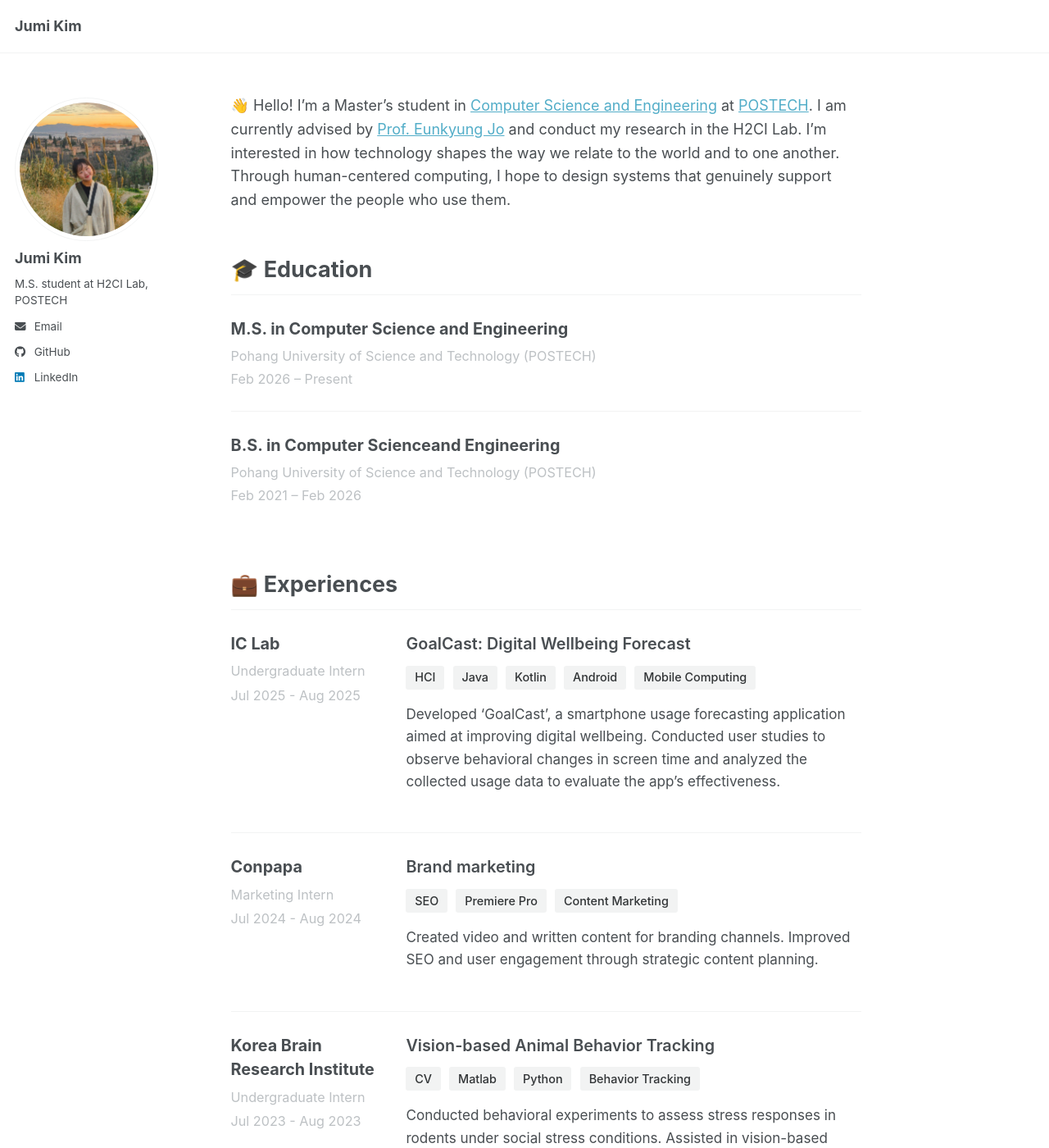
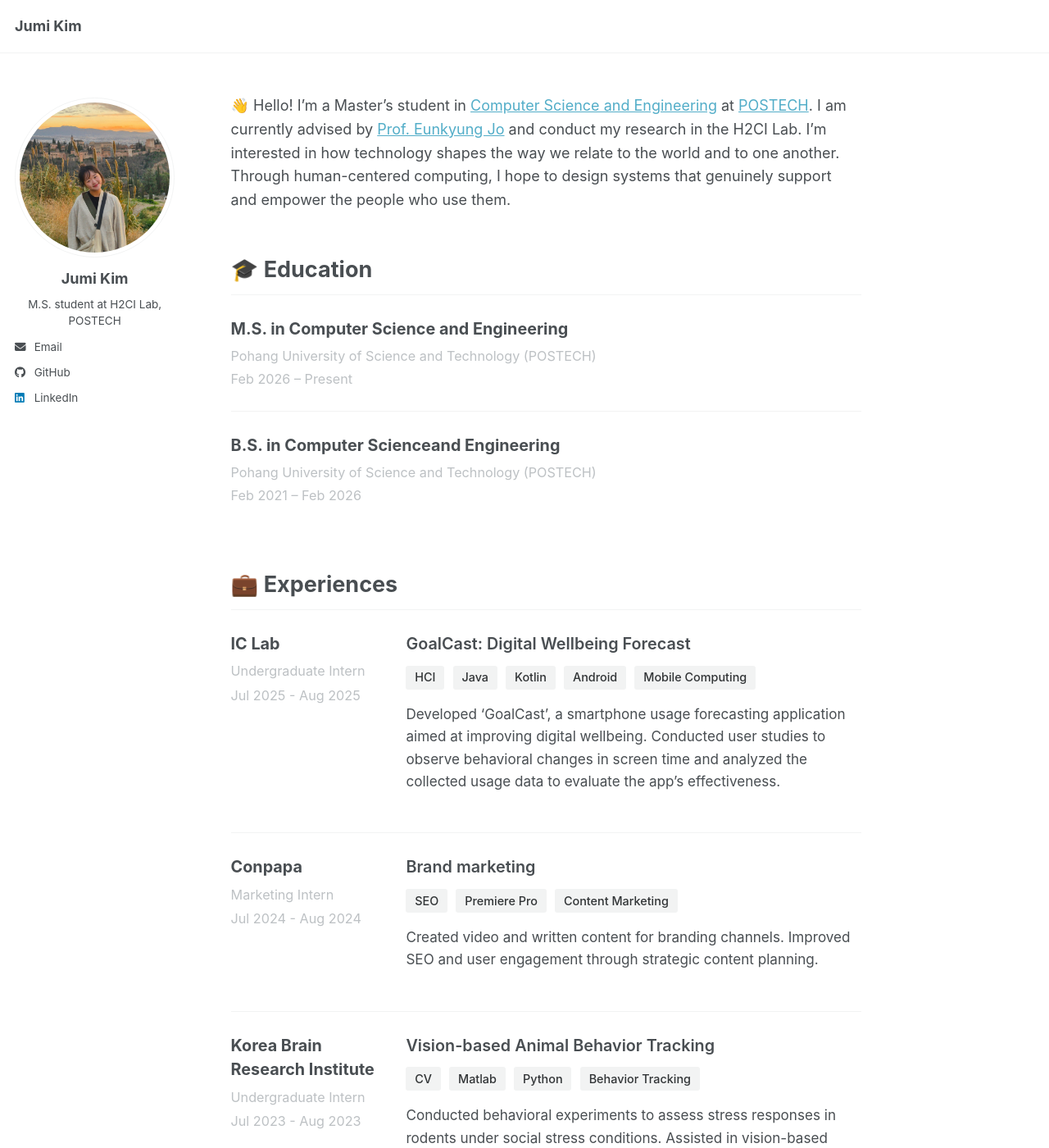
Before and after one commit to jglosa/jglosa.github.io, a Jekyll site: the page built from _pages/about.md, in a window 1280 px wide and 1400 px high. Shown: the whole window at 82% size. Built offline with Jekyll 4.4.1, drawn with Linux system fonts in a browser that asks for light colours; a script bundle is joined from its source files by our own code; library files that are not in the unit come from our copies.

Commit message:
sidebar middle align

```diff
--- a/_sass/layout/_sidebar.scss
+++ b/_sass/layout/_sidebar.scss
@@ -141,21 +141,15 @@
    ========================================================================== */
 
 .author__avatar {
-  display: table-cell;
-  vertical-align: top;
-  width: 36px;
-  // set width only, for non-square avatars
-  // height: 36px;
-
-  @include breakpoint($large) {
-    display: block;
-    width: auto;
-    height: auto;
-  }
+  display: block; /* table-cell에서 block으로 변경 */
+  margin: 0 auto 15px auto; /* 중앙 정렬 및 아래 여백 추가 */
+  width: 100%;
+  text-align: center;
 
   img {
-    max-width: 175px;
+    max-width: 220px; /* 175px에서 220px로 사진 크기 확대 */
     border-radius: 50%;
+    margin: 0 auto;
 
     @include breakpoint($large) {
       padding: 5px;
@@ -165,37 +159,20 @@
 }
 
 .author__content {
-  display: table-cell;
-  vertical-align: top;
-  padding-left: 15px;
-  padding-right: 25px;
+  display: block; /* table-cell에서 block으로 변경 */
+  width: 100%;
+  text-align: center; /* 텍스트 중앙 정렬 */
+  padding: 0;
   line-height: 1;
-
-  @include breakpoint($large) {
-    display: block;
-    width: 100%;
-    padding-left: 0;
-    padding-right: 0;
-  }
 }
 
 .author__name {
   margin: 0;
+  text-align: center; /* 이름 중앙 정렬 */
 
   @include breakpoint($large) {
     margin-top: 10px;
-    margin-bottom: 10px;
-  }
-}
-.sidebar .author__name {
-  font-family: $sans-serif;
-  font-size: $type-size-5;
-}
-
-.sidebar .author__desktop {
-  display: none;
-  @media screen and (min-width: 1024px) {
-    display: block;
+    margin-bottom: 25px; /* 이전에 늘려둔 간격 유지 */
   }
 }
 
```
